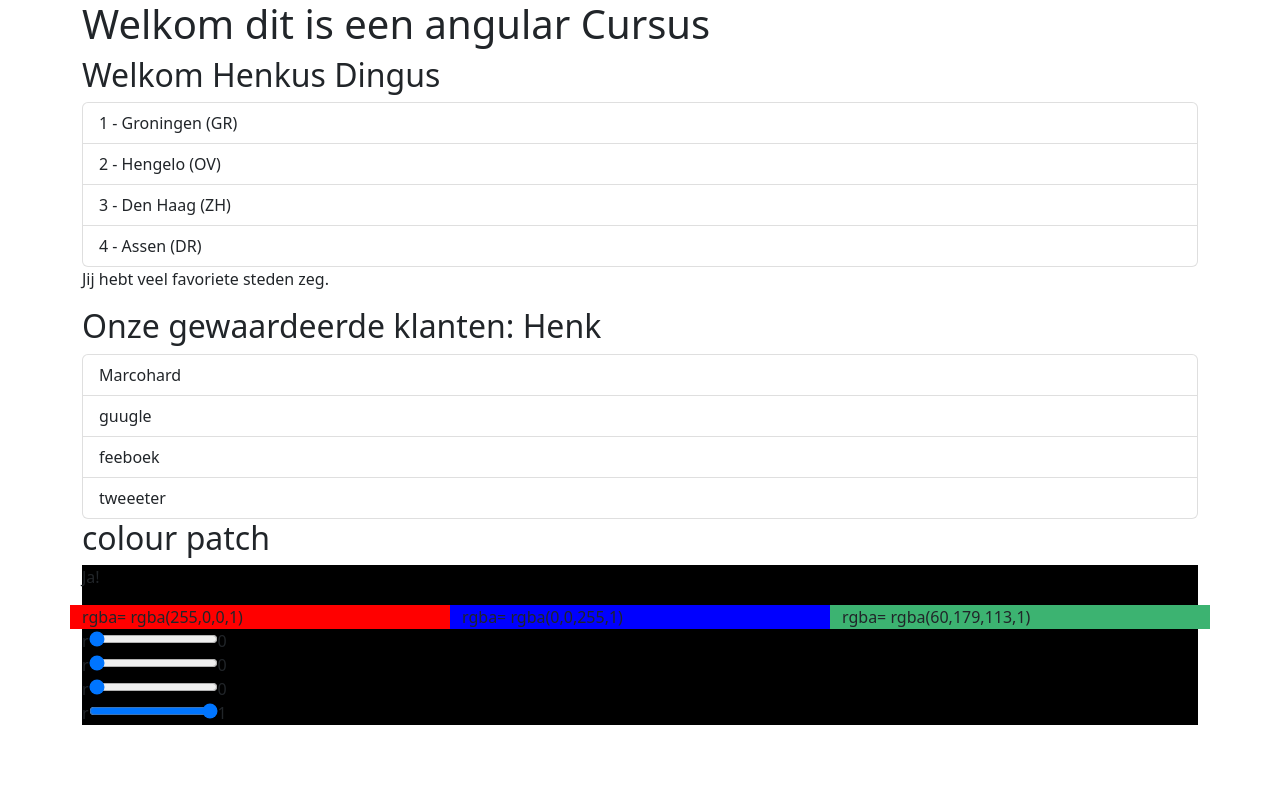
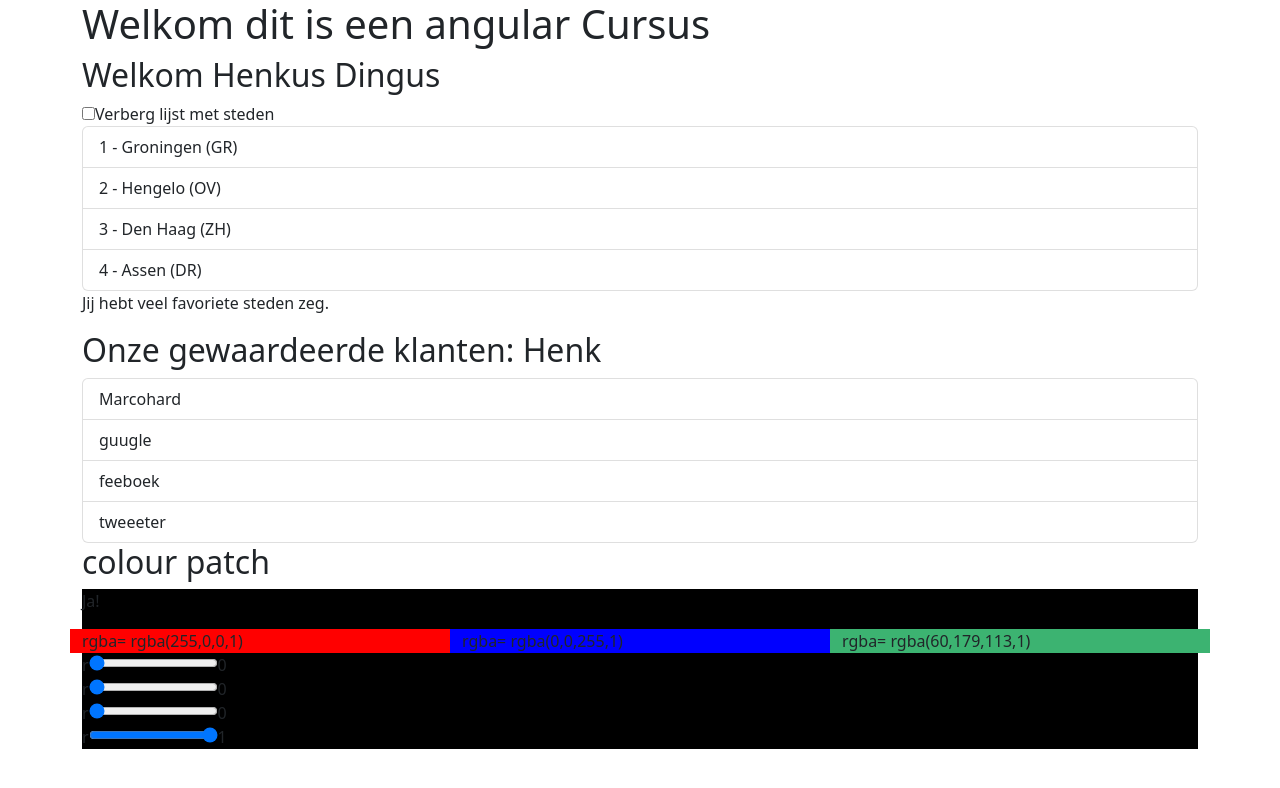
Before and after one commit to Jesper-LI/cursus-app, an Angular app: page / in a window 1280 px wide. Shown: the top 788 px of the page. Built offline with nearby package versions, Linux system fonts and the light colour scheme.

Commit message:
ngswitch

```diff
--- a/src/app/app.component.html
+++ b/src/app/app.component.html
@@ -3,7 +3,12 @@
     <div class="col-8-md">
       <h1>{{title}}</h1>
       <h2>Welkom {{name}}</h2>
-      <ul class="list-group" *ngIf="cities">
+      <input type="checkbox" name="" id="" (change)="toggleCities()">
+      <span [ngSwitch]="showCities">
+        <span *ngSwitchCase="true">{{nlText.t1}}</span> <!--Voordeel van Declaritive valt hier een beetje weg-->
+        <span *ngSwitchCase="false">Toon lijst met steden</span>
+      </span>
+      <ul class="list-group" *ngIf="cities && showCities">
         <li class="list-group-item" *ngFor="let city of cities">
           {{city.id}} - {{city.name}} ({{city.province}})
         </li>
--- a/src/app/app.component.ts
+++ b/src/app/app.component.ts
@@ -10,7 +10,12 @@ export class AppComponent {
   title = 'Welkom dit is een angular Cursus';
   name = 'Henkus Dingus';
   cities:City[] = [];
-  showCities:Boolean = false;
+  showCities:Boolean = true;
+  toggleMsg = 'Verberg lijst met steden';
+  nlText= {
+    t1 : 'Verberg lijst met steden',
+    t2 :'Toon lijst met steden LNG'
+  }
 
   constructor() {
 
@@ -23,7 +28,8 @@ export class AppComponent {
       new City(3, 'Den Haag', 'ZH'),
       new City(4, 'Assen', 'DR'),
     ];
-    this.showCities = this.cities.length > 3;
-
+  }
+  toggleCities() {
+    this.showCities = !this.showCities;
   }
 }
--- a/src/app/colourpatch/colourpatch.component.html
+++ b/src/app/colourpatch/colourpatch.component.html
@@ -2,7 +2,10 @@
 <div [style.background]="currentPatch.getRGBA()">
   <p>Ja!</p>
   <div class="row">
-    <div *ngFor="let color of colours" [style.background]='color.rgba' class="col" [title]="color.name"
+    <div *ngFor="let color of colours"
+      [style.background]='color.getRGBA()'
+      class="col"
+      [title]="color.name"
       (click)="onClickPatch(color)">rgba= {{color.rgba}}</div>
   </div>
   <div>
--- a/src/app/colourpatch/colourpatch.component.ts
+++ b/src/app/colourpatch/colourpatch.component.ts
@@ -28,6 +28,6 @@ export class ColourpatchComponent implements OnInit {
 
   onClickPatch(colour: ColourObject) {
     // alert(`Geklikt op ${colour.name} met waarde ${colour.rgba}`);
-    this.myBackground = colour.rgba;
+    this.myBackground = colour.getRGBA();
   }
 }
```
